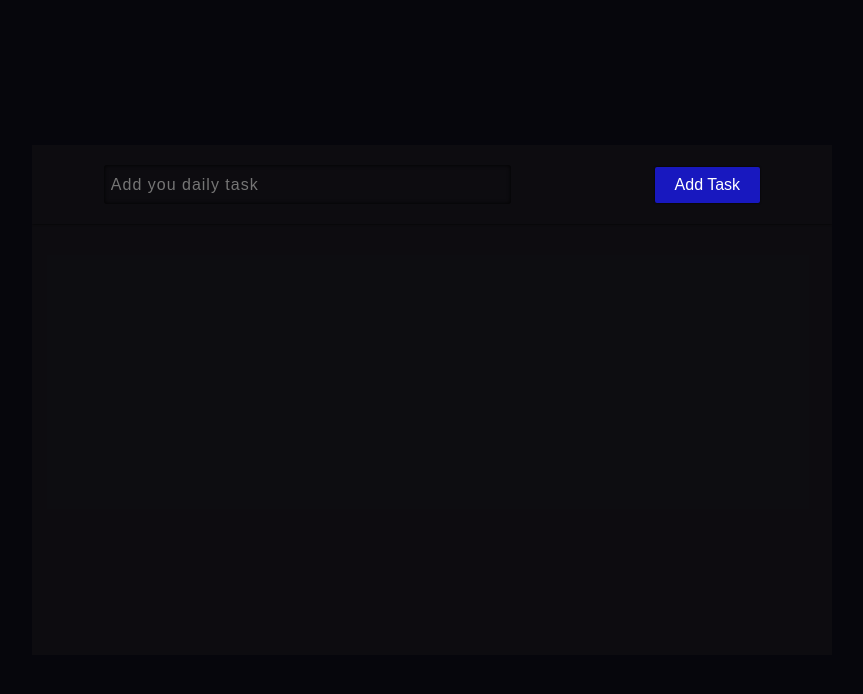
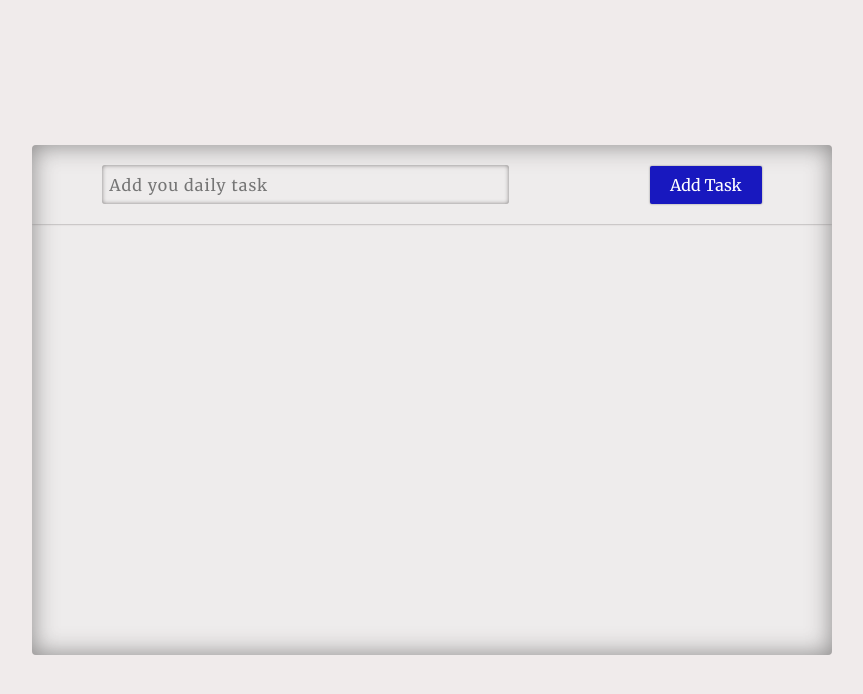
Before and after one commit to NidhiSharma63/react-todo-app, a React (Create React App) app: page / in a window 1280 px wide. Shown: the top 694 px of the page, without its empty margins (208-1071 px from the left). Built offline with nearby package versions, Linux system fonts and the light colour scheme.

Commit message:
theme changed

```diff
--- a/src/css/App.css
+++ b/src/css/App.css
@@ -1,3 +1,5 @@
+@import url('https://fonts.googleapis.com/css2?family=Merriweather:wght@300;400&display=swap');
+
 *{
   margin: 0;
   padding: 0;
@@ -5,21 +7,30 @@
 html{
   font-size: 62.5%;
 }
+:root{
+  --wrapper-bg:hsla(0, 6%, 93%, 0.884);
+  --main-bg:hsla(0, 14%, 93%, 0.959);
+  --text-color:black;
+  --box-shadow-color:rgba(126, 123, 123, 0.973);
+}
 body{
-  background-color:rgb(6, 6, 12) ;
+  background-color: var(--main-bg);
   display: flex;
   align-items: center;
   justify-content: center;
   height: 100vh;
   width: 100%;
   overflow-x: hidden;
+  font-family: 'Merriweather', serif;
 }
 .main-wrapper{
   width: 80rem;
   height: 50rem;
-  background-color: hsla(0, 2%, 11%, 0.322);
+  background-color: var(--wrapper-bg);
+  box-shadow: 0px 0px 25px 0px rgba(70, 68, 68, 0.616) inset;
   padding-bottom: 1rem;
   overflow: hidden;
+  border-radius: .4rem;
 }
 .add-task{
   width: 100%;
@@ -36,7 +47,7 @@ body{
   align-items: center;
   justify-content: space-around;
   padding: 2rem 0rem;
-  box-shadow: 0px 0px .2rem 0px black;
+  box-shadow: 0px 0px .2rem 0px var(--box-shadow-color);
 }
 #input{
   border: none;
@@ -45,16 +56,17 @@ body{
   padding-left: 0.7rem;
   border-radius: .3rem;
   background-color: inherit;
-  color: white;
+  color: var(--text-color);
   letter-spacing: .1rem;
-  box-shadow: 0px 0px 4px 0px inset black;
+  box-shadow: 0px 0px 4px 0px inset var(--box-shadow-color);
   font-size: 1.6rem;
+  font-family: 'Merriweather', serif;
 }
 #input:focus{
   outline: none;
 }
 .btn{
-  box-shadow: 0px 0px 2px 0px black;
+  box-shadow: 0px 0px 2px 0px var(--box-shadow-color);
   border: none;
   color: white;
   padding: .9rem 2rem;
@@ -62,6 +74,7 @@ body{
   cursor: pointer;
   font-size: 1.6rem;
   background-color: hsl(240, 78%, 42%);
+  font-family: 'Merriweather', serif;
 }
 
 .btn i{
@@ -92,12 +105,13 @@ body{
   border-radius: .5rem;
   overflow-wrap: wrap;
   gap: 1.5rem;
-  box-shadow: 0px 0px 4px 0px inset black;
+  box-shadow: 0px 0px 4px 0px inset var( --box-shadow-color);
 }
 .single-task p{
   overflow-wrap: anywhere;
-  font-size: 2rem;
+  font-size: 1.8rem;
   letter-spacing: .1rem;
+  color: var(--text-color);
 }
 .fa-pen-to-square,
 .fa-trash{
@@ -153,6 +167,6 @@ body{
   }
   .single-task p {
     width: 60%;
-    font-size: 1.4rem;
+    font-size: 1.3rem;
   }
 }
```
